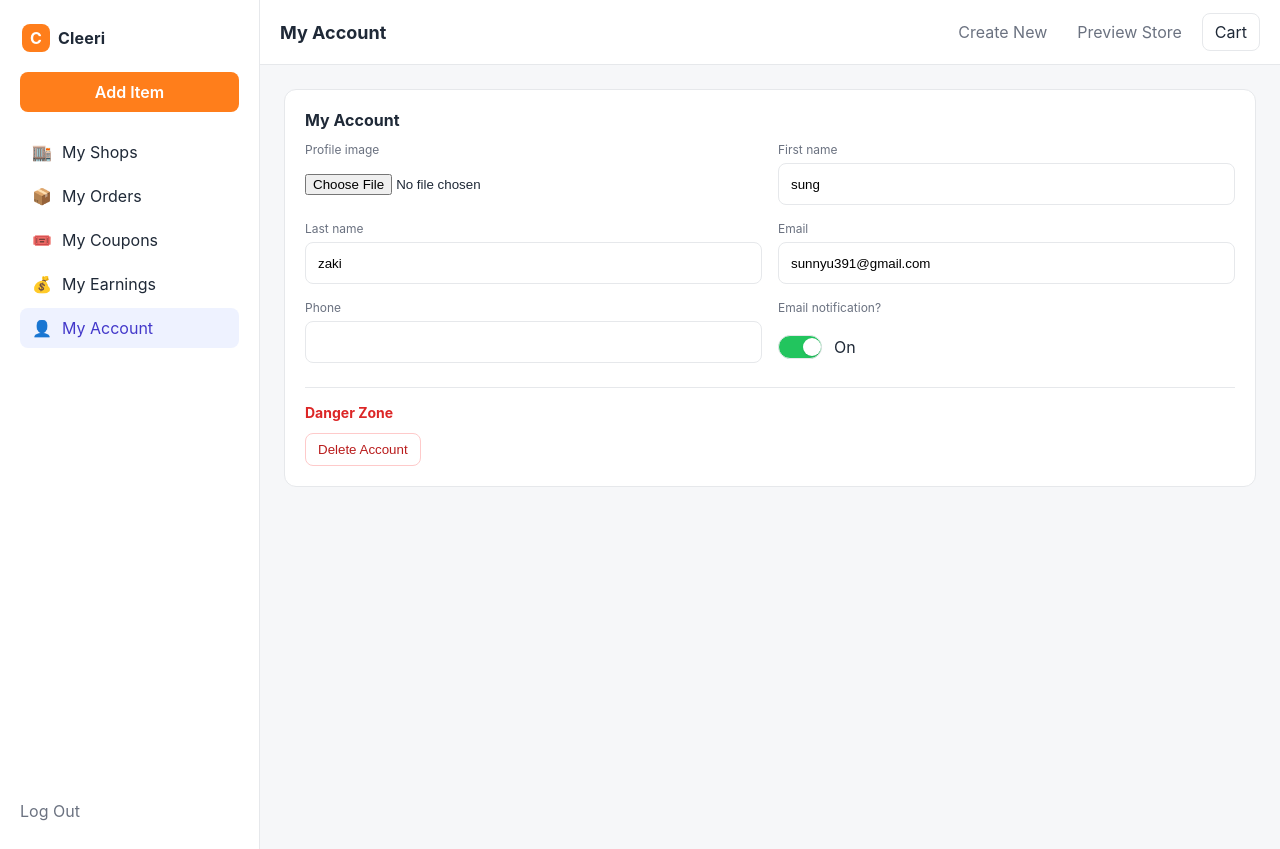
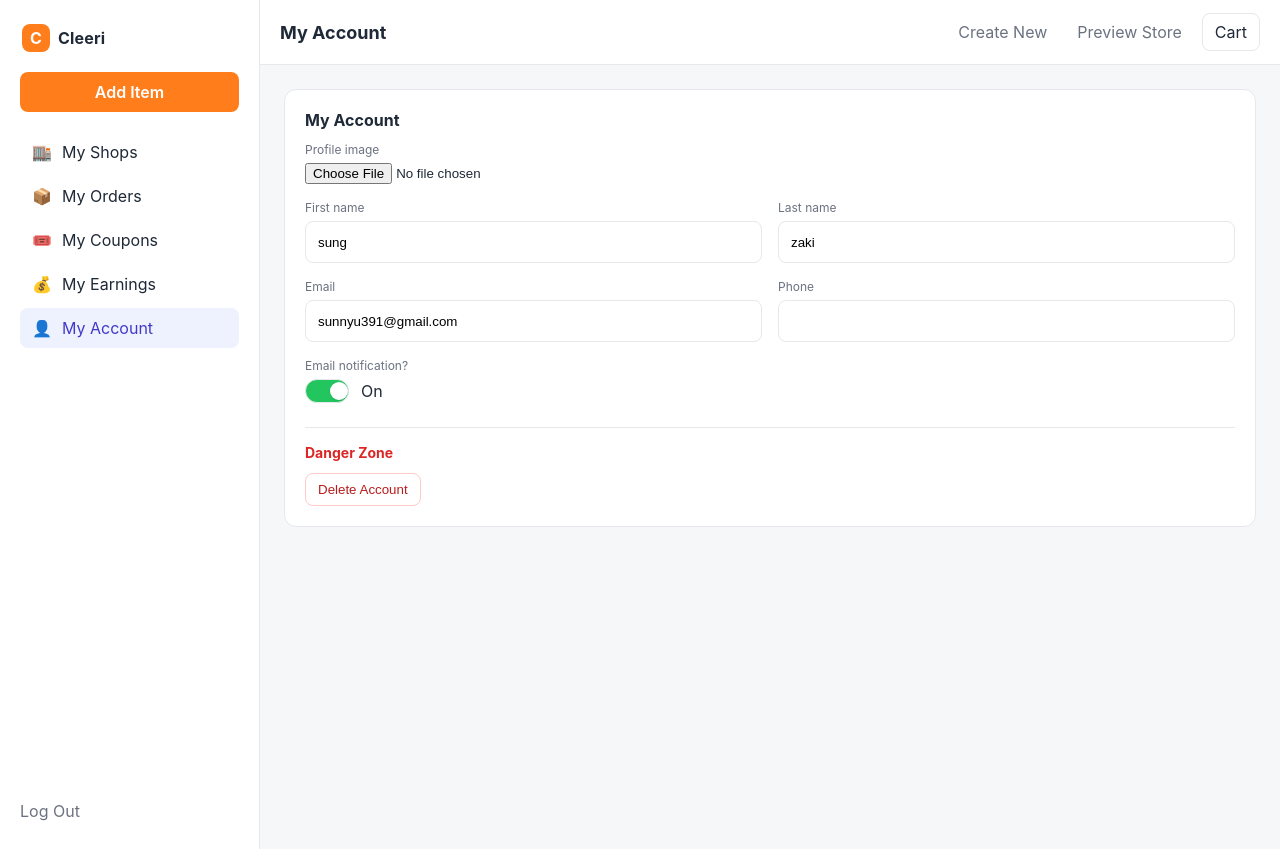
Before and after one commit to Suraj2699/Test-Repo, a Next.js app: page /account in a window 1280 px wide. Built offline with nearby package versions, Linux system fonts and the light colour scheme.

Commit message:
Add full-row CSS class
cgen-cb609fd651e84d8395ff342abcdbf8ac

```diff
--- a/styles/layout.css
+++ b/styles/layout.css
@@ -33,6 +33,7 @@
 .account-container { background: var(--bg); border: 1px solid var(--border); border-radius: 12px; padding: 20px; }
 .section-title { margin: 0 0 12px; font-size: 16px; }
 .form-grid { display: grid; grid-template-columns: 1fr; gap: 16px; }
+.full-row { grid-column: 1 / -1; }
 .input-group { display: grid; gap: 6px; }
 .input-label { font-size: 12px; color: var(--muted); }
 .text-input { height: 40px; padding: 0 12px; border: 1px solid var(--border); border-radius: 8px; }
```
